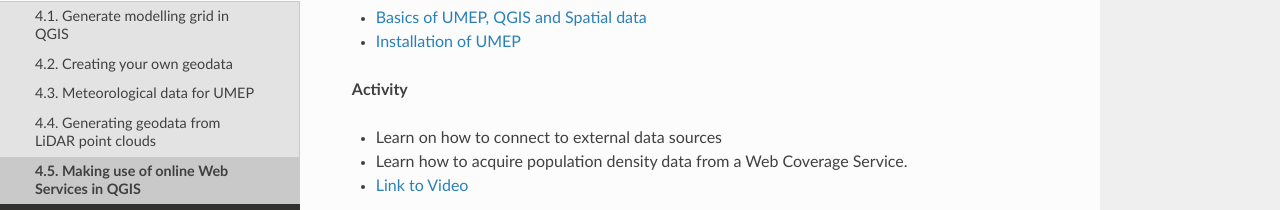
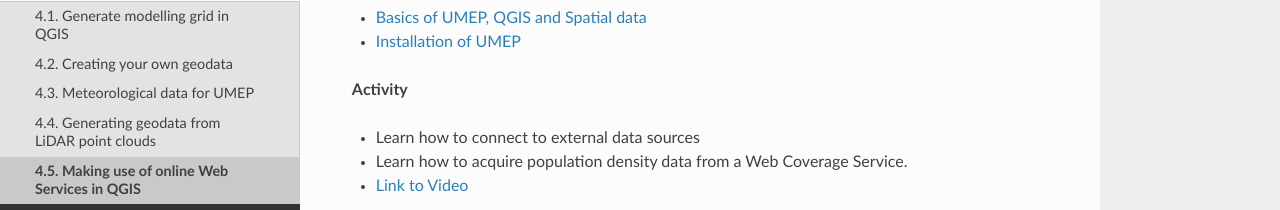
Before and after one commit to Urban-Meteorology-Reading/UMEP-Workshop, a Sphinx documentation site: the page built from source/GettingData/UMEP10.rst, in a window 1280 px wide and 1187 px high. Shown: the part 274-484 px from the top of the window. Built offline with Sphinx 7.4.7 and the Read the Docs theme 2.0.0, drawn with Linux system fonts in a browser that asks for light colours; grey boxes are pictures that could not be loaded.

```diff
--- a/source/GettingData/UMEP10.rst
+++ b/source/GettingData/UMEP10.rst
@@ -12,7 +12,7 @@ Making use of online Web Services in QGIS
 
 **Activity**
 
--  Learn on how to connect to external data sources
+-  Learn how to connect to external data sources
 -  Learn how to acquire population density data from a Web Coverage Service.
 
 -  `Link to Video <https://www.youtube.com/watch?v=Zvc0ccQc1ds>`__
```
